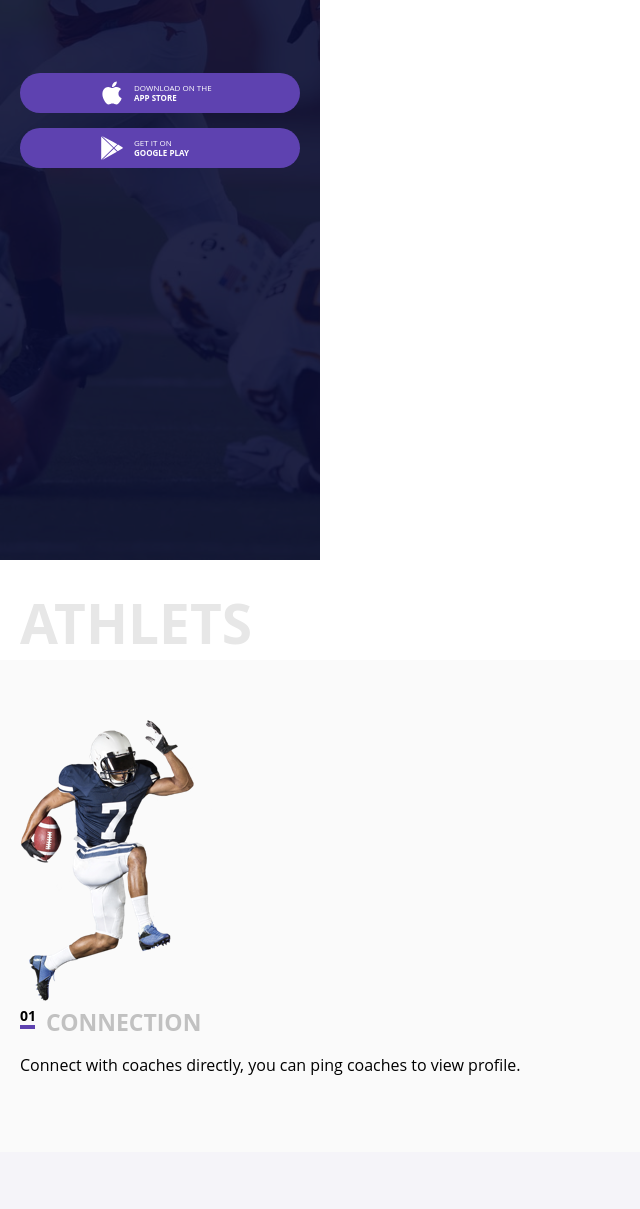
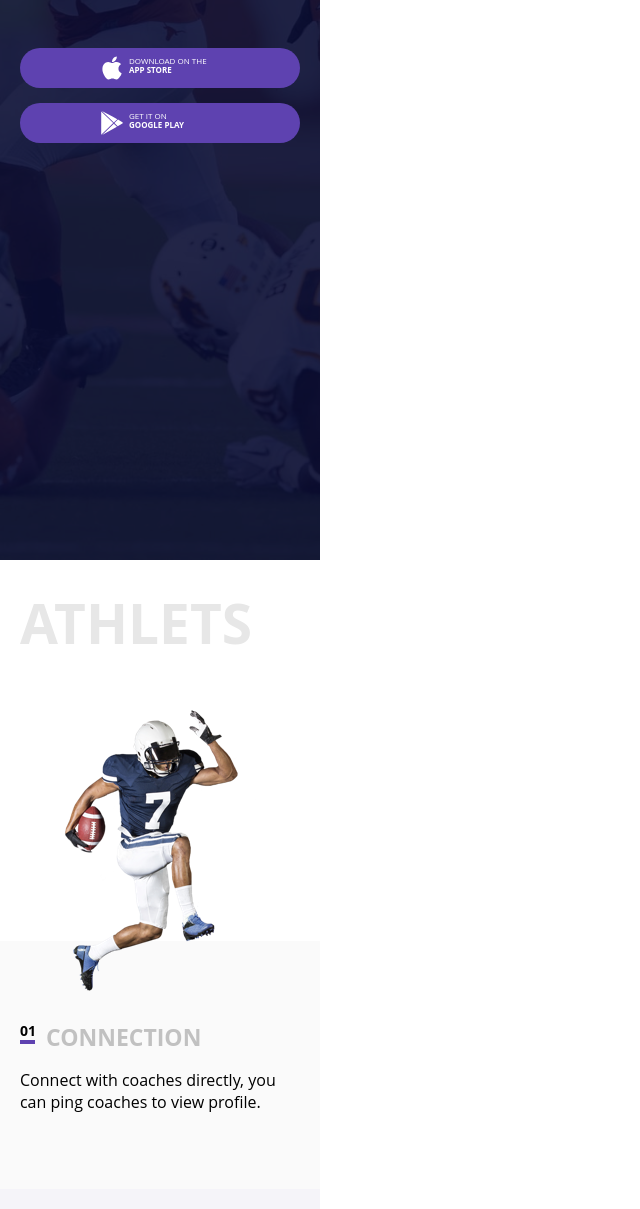
Before and after one commit to olgachichkanova/college-sport-department, a plain HTML site: page index.html in a window 1280 px wide. Shown: the part 360-1569 px from the top of the page, without its empty margins (0-640 px from the left). Drawn offline with Linux system fonts and the light colour scheme; a script that the page names is missing; a web font is replaced by a local one.

Commit message:
corrections for screen 320px

```diff
--- a/css/main.css
+++ b/css/main.css
@@ -75,9 +75,8 @@
     margin: 0;
   }
 
-  .title:nth-last-child(1) {
+  .title-decoration {
     padding-left: 45px;
-    padding-top: 25px;
   }
 
   .buttons {
@@ -85,23 +84,21 @@
   }
 
   .button {
-    background-color: #5e42b0;
-    padding-top: 8px;
-    padding-bottom: 8px;
-    width: 100%;
-    padding-left: 80px;
-    border-radius: 25px;
     display: flex;
-
+    align
   }
 
   .button:nth-last-child(1) {
     margin-top: 15px;
   }
+
   .button-img {
     height: 24px;
     fill: #ffffff;
-    margin-right: 10px;
+    margin-right: 5px;
+    display: block;
+    float: left;
+
   }
 
   .button-text {
@@ -111,6 +108,20 @@
     font-size: 8px;
     line-height: 1.2;
     align-self: center;
+    background-color: #5e42b0;
+    padding-top: 8px;
+    padding-bottom: 8px;
+    width: 100%;
+    padding-left: 80px;
+    border-radius: 25px;
+  }
+
+  .apple {
+    padding-right: 85px;
+  }
+
+  .google {
+    padding-right: 115px;
   }
 
 
@@ -118,11 +129,10 @@
     font-weight: bold;
   }
 
-  .athlets {
+  .section {
     display: flex;
     flex-wrap: wrap;
     max-width: 320px;
-
   }
   .section-title {
     font-size: 55px;
@@ -136,24 +146,28 @@
 
   .section-item {
     padding: 60px 20px;
+
   }
 
-  .section-item:nth-child(3n-1) {
+  .section-item:nth-of-type(1) {
     background-color: #fafafa;
+    padding-top: 80px;
   }
 
-  .section-item:nth-child(3n) {
+  .section-item:nth-of-type(2) {
     background-color: #f5f4f9;
   }
 
-  .section-item:nth-child(3n+1) {
+  .section-item:nth-of-type(3) {
     background-color: #5e42b0;
     color: #ffffff;
   }
 
-  .sections-img {
+  .section-img {
     display: block;
     margin: 0 auto;
+    position: relative;
+    top: 50px;
   }
 
   .section-item-title {
--- a/index.html
+++ b/index.html
@@ -22,21 +22,20 @@
               </svg>
         </div>
         <div class="titles container">
-            <h1 class="title">Be recruited</h1>
-            <h2 class="title">Play college sports</h2>
+            <h1 class="title">Be recruited <span class="title-decoration"> play college sports</span></h1>
         </div>
         <div class="buttons container">
             <div class="button">
-                    <svg class="button-img" xmlns="http://www.w3.org/2000/svg" viewBox="0 0 170 170">
+
+                <a href="#0" class="button-text apple"><svg class="button-img" xmlns="http://www.w3.org/2000/svg" viewBox="0 0 170 170">
                         <path  d="M150.37 130.25c-2.45 5.66-5.35 10.87-8.71 15.66-4.58 6.53-8.33 11.05-11.22 13.56-4.48 4.12-9.28 6.23-14.42 6.35-3.69 0-8.14-1.05-13.32-3.18-5.197-2.12-9.973-3.17-14.34-3.17-4.58 0-9.492 1.05-14.746 3.17-5.262 2.13-9.5 3.24-12.742 3.35-4.93.21-9.842-1.96-14.746-6.52-3.13-2.73-7.045-7.41-11.735-14.04-5.03-7.08-9.168-15.29-12.41-24.65-3.47-10.11-5.21-19.9-5.21-29.378 0-10.857 2.346-20.22 7.045-28.068C27.508 57.03 32.42 52.06 38.57 48.41s12.793-5.51 19.948-5.63c3.915 0 9.05 1.21 15.43 3.59 6.36 2.39 10.446 3.6 12.237 3.6 1.34 0 5.877-1.416 13.57-4.24 7.275-2.617 13.415-3.7 18.445-3.274 13.63 1.1 23.87 6.473 30.68 16.153-12.19 7.385-18.22 17.73-18.1 31 .11 10.338 3.86 18.94 11.23 25.77 3.34 3.17 7.07 5.62 11.22 7.36-.9 2.61-1.85 5.11-2.86 7.51zM119.11 7.24c0 8.102-2.96 15.667-8.86 22.67-7.12 8.323-15.732 13.133-25.07 12.374-.12-.972-.19-1.995-.19-3.07 0-7.778 3.387-16.102 9.4-22.908 3.002-3.446 6.82-6.31 11.45-8.597 4.62-2.253 8.99-3.498 13.1-3.71.12 1.082.17 2.165.17 3.24z"/>
-                      </svg>
-                <a href="#0" class="button-text apple">Download on the <br><span class="text-decoration">App store</span></a>
+                      </svg>Download on the <span class="text-decoration">App store</span></a>
             </div>
             <div class="button">
-                    <svg class="button-img" xmlns="http://www.w3.org/2000/svg" viewBox="0 0 505.499 505.499">
+
+                <a href="#0" class="button-text google"><svg class="button-img" xmlns="http://www.w3.org/2000/svg" viewBox="0 0 505.499 505.499">
                         <path  d="M471.497 234.466l-92.082-53.135-75.733 73.208 69.215 66.907 98.6-56.91c5.43-3.133 8.677-8.756 8.677-15.03 0-6.275-3.245-11.898-8.677-15.04zM363.785 172.3l-101.332-58.497L40.375 0l250.828 242.47M44.063 505.5l218.77-120.512 94.435-54.515-66.065-63.87M25.56 9.815l-.236 489.67L278.72 254.534"/>
-                      </svg>
-                <a href="#0" class="button-text google">Get it on <br><span class="text-decoration">Google play</span></a>
+                      </svg>Get it on <span class="text-decoration">Google play</span></a>
             </div>
         </div>
     </header>
@@ -44,8 +43,8 @@
     <main class="main">
         <section class="section">
             <h2 class="section-title">Athlets</h2>
+            <img class="section-img" src="img/footballer_192.png" alt="football player runs with the ball" class="section-img">
             <article class="section-item">
-                <img class="athlets-img" src="img/footballer_192.png" alt="football player runs with the ball" class="section-img">
                 <div class="section-item-title">
                     <h3 class="number">01</h3>
                     <h3 class="item-title">Connection</h3>
@@ -70,8 +69,8 @@
 
         <section class="section">
                 <h2 class="section-title">Players</h2>
+                <img class="section-img" src="img/basketballer_302.png" alt="football player runs with the ball" class="section-img">
                 <article class="section-item">
-                    <img class="athlets-img" src="img/basketballer_302.png" alt="football player runs with the ball" class="section-img">
                     <div class="section-item-title">
                         <h3 class="number">01</h3>
                         <h3 class="item-title">Connection</h3>
```
